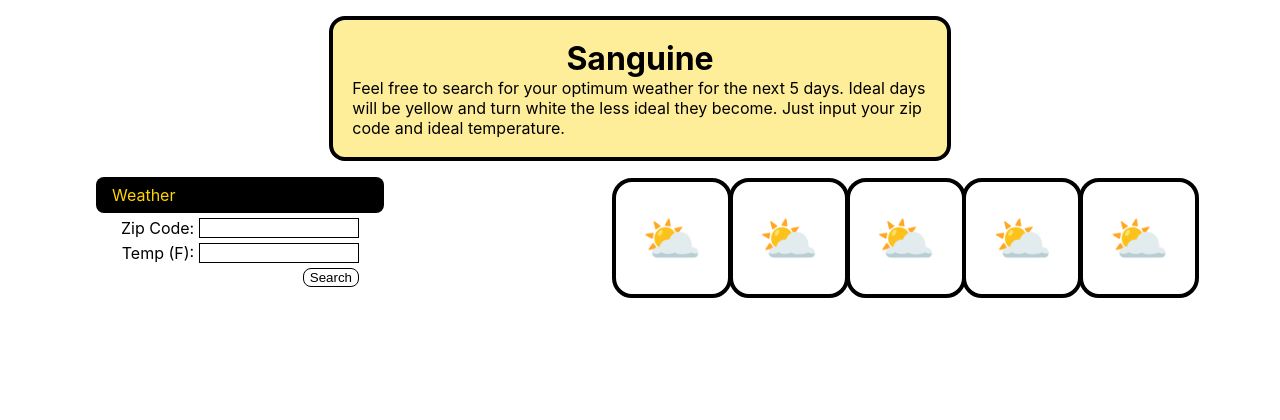
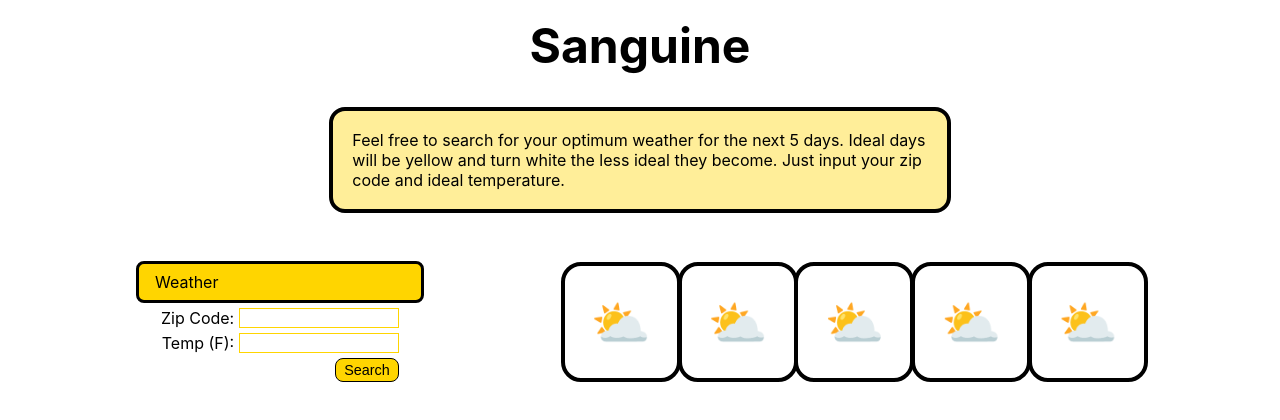
Before and after one commit to tonymichael00/sanguine, a React (Create React App) app: page / in a window 1280 px wide. Shown: the top 420 px of the page. Built offline with nearby package versions, Linux system fonts and the light colour scheme.

Commit message:
remade layout

```diff
--- a/src/App.css
+++ b/src/App.css
@@ -17,8 +17,11 @@ body {
   display: flex;
   justify-content: center;
   margin: 0;
-  /* margin-top: 1rem; */
-  color: #000000;
+  margin-top: 1rem;
+  margin-bottom: 1rem;
+  /* color: hsl(50, 100%, 50%); */
+  color: hsl(50, 100%, 0%);
+  font-size: 3em;
 }
 
 #instructions {
@@ -35,7 +38,7 @@ body {
   padding: 1.2rem;
   height: fit-content;
   border-radius: 1rem;
-  border: 0.3rem solid #000000;
+  border: 0.3rem solid hsl(50, 100%, 0%);
 }
 
 .content-cont {
@@ -48,7 +51,8 @@ body {
   grid-template-columns: auto 1fr;
   /* justify-content: center; */
   /* max-width: 80rem; */
-  width: clamp(0vw, 70rem, 100vw);
+  margin-top: 2rem;
+  width: clamp(0vw, 65rem, 100vw);
   /* margin: 0 auto 0 auto; */
 }
 
--- a/src/App.js
+++ b/src/App.js
@@ -19,8 +19,8 @@ function App() {
   return (
     <div className="App">
       <div id="instructions">
+        <h1 id="logo">Sanguine</h1>
         <div id="instructions-cont">
-          <h1 id="logo">Sanguine</h1>
           <p>
             Feel free to search for your optimum weather for the next 5 days.
             Ideal days will be yellow and turn white the less ideal they become.
--- a/src/Components/Calendar/Calendar.css
+++ b/src/Components/Calendar/Calendar.css
@@ -6,6 +6,7 @@
   margin-left: calc(-1 * var(--calendar-spacing));
   padding: var(--calendar-spacing);
   margin-left: auto;
+  padding-right: 1rem;
   /* border-top: 0.15rem solid black;
   border-left: 0.15rem solid black; */
 }
--- a/src/Components/Calendar/Components/Days/Days.css
+++ b/src/Components/Calendar/Components/Days/Days.css
@@ -1,6 +1,6 @@
 .day {
   position: relative;
-  outline: var(--calendar-spacing) solid; /* use instead of border */
+  outline: var(--calendar-spacing) solid hsl(50, 100%, 0%); /* use instead of border */
   margin-top: var(--calendar-spacing);
   margin-left: var(--calendar-spacing);
   /* border-right: 0.15rem solid rgb(0, 0, 0);
--- a/src/Components/Form/Form.css
+++ b/src/Components/Form/Form.css
@@ -4,18 +4,21 @@ a {
 }
 
 button {
-  background-color: #ffffff;
-  border: 0.1rem solid black;
+  background-color: hsl(50, 100%, 50%);
+  border: 0.1rem solid hsl(50, 100%, 0%);
   border-radius: 0;
+  font-size: 0.9rem;
+  height: 1.5rem;
+  width: 4rem;
 }
 
 button:active {
-  background-color: #ffd401;
+  background-color: hsl(50, 100%, 100%);
 }
 
 input {
-  background: rgb(255, 255, 255);
-  border: 0.1rem solid rgb(0, 0, 0);
+  background: hsl(50, 100%, 100%);
+  border: 0.1rem solid hsl(50, 100%, 50%);
   border-radius: 0;
 }
 
@@ -40,11 +43,13 @@ label {
 }
 
 .weather-form-header {
-  background-color: black;
+  background-color: hsl(50, 100%, 50%);
+  border: 0.2rem solid hsl(50, 100%, 0%);
+
   padding: 0.5rem;
   padding-left: 1rem;
   border-radius: 0.5rem;
-  color: #ffd401;
+  color: #000000;
 }
 
 .weather-form-form {
@@ -53,6 +58,7 @@ label {
   justify-self: center;
   gap: 0.3rem;
   padding: 0.3rem;
+  /* color: hsl(50, 100%, 50%); */
 }
 
 .submit-btn {
```
